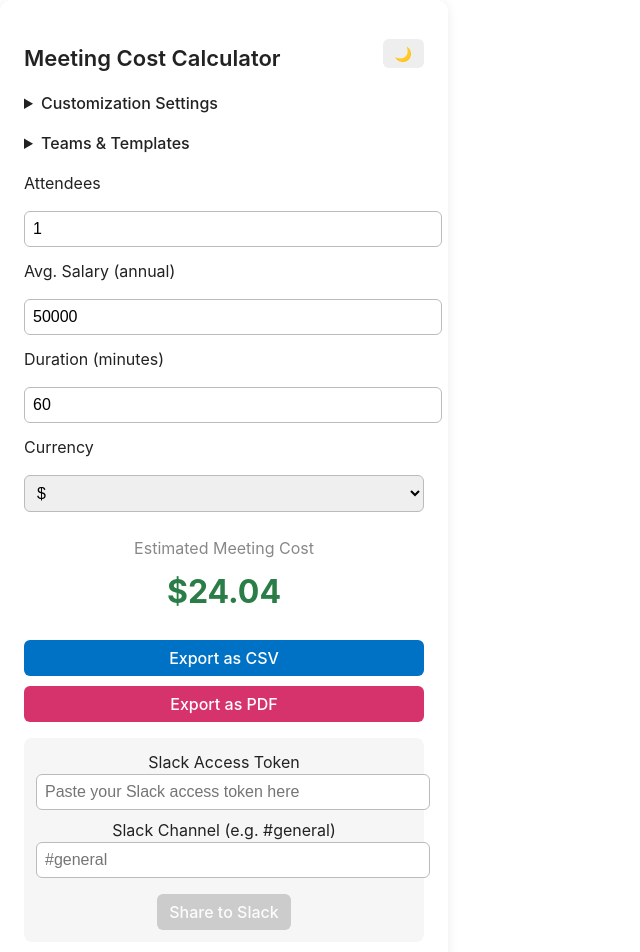
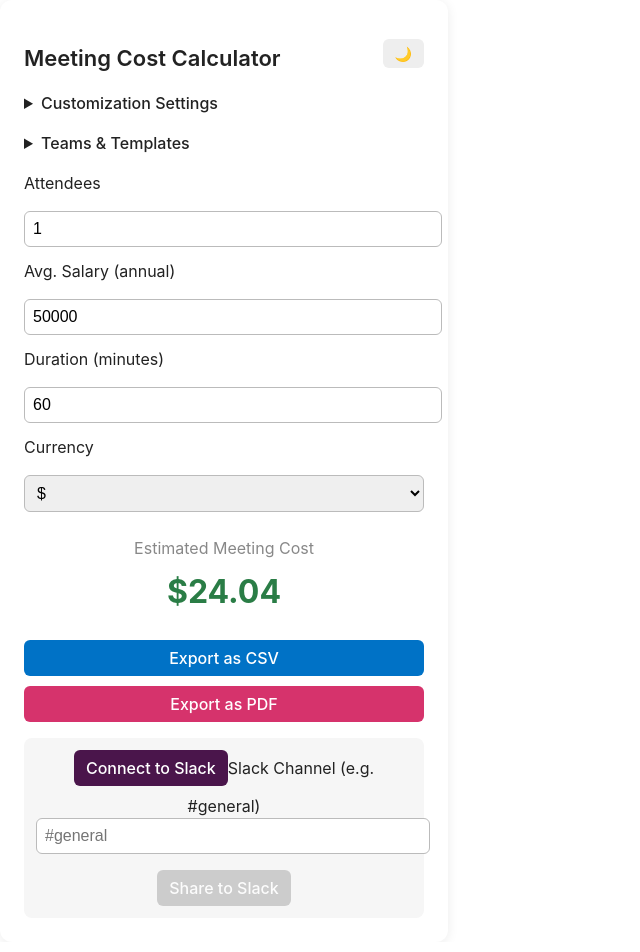
Before and after one commit to Hermit-commits-code/meeting-cost-calculator, a React (Vite) app: page / in a window 1280 px wide. Shown: the top 952 px of the page, without its empty margins (0-640 px from the left). Built offline with nearby package versions, Linux system fonts and the light colour scheme.

Commit message:
feat: automate Slack OAuth flow for users

```diff
--- a/package.json
+++ b/package.json
@@ -1,7 +1,7 @@
 {
   "name": "meeting-cost-calculator",
   "private": true,
-  "version": "0.0.14",
+  "version": "0.0.15",
   "type": "module",
   "scripts": {
     "dev": "vite",
--- a/src/App.jsx
+++ b/src/App.jsx
@@ -1,9 +1,55 @@
-import { useState } from "react";
+import React, { useState } from "react"; // Import React to fix useEffect lint error
 import "./App.css";
 
 // ...define your state, handlers, and logic here...
 
 function App() {
+  // Detect OAuth code in URL and exchange for token
+  React.useEffect(() => {
+    const params = new URLSearchParams(window.location.search);
+    const code = params.get("code");
+    if (code) {
+      setSlackStatus("Authorizing with Slack...");
+      fetch(
+        "https://slack-oauth-relay-8bm11eodj-joseph-chus-projects.vercel.app/api/exchange-token",
+        {
+          method: "POST",
+          headers: { "Content-Type": "application/json; charset=utf-8" },
+          body: JSON.stringify({ code }),
+        }
+      )
+        .then((res) => res.json())
+        .then((data) => {
+          if (data.access_token) {
+            setSlackAccessToken(data.access_token);
+            savePref("slackAccessToken", data.access_token);
+            setSlackStatus("Slack connected!");
+            // Remove code from URL for cleanliness
+            window.history.replaceState(
+              {},
+              document.title,
+              window.location.pathname
+            );
+          } else {
+            setSlackStatus(
+              "Error: " + (data.error || "Could not retrieve token")
+            );
+          }
+        })
+        .catch(() => setSlackStatus("Error: Network or permission issue"));
+    }
+  }, []);
+  // Slack OAuth constants
+  const SLACK_CLIENT_ID = "9599374319411.9591125131255";
+  const SLACK_REDIRECT_URI =
+    "https://slack-oauth-relay-8bm11eodj-joseph-chus-projects.vercel.app/oauth/callback";
+
+  function connectToSlack() {
+    const authUrl = `https://slack.com/oauth/v2/authorize?client_id=${SLACK_CLIENT_ID}&scope=chat:write,channels:read,groups:read,im:read,mpim:read&redirect_uri=${encodeURIComponent(
+      SLACK_REDIRECT_URI
+    )}`;
+    window.open(authUrl, "_blank");
+  }
   const [theme, setTheme] = useState("light");
 
   function handleTheme(nextTheme) {
@@ -391,26 +437,24 @@ function App() {
               borderRadius: 8,
             }}
           >
-            <label htmlFor="slack-token-input">Slack Access Token</label>
-            <input
-              id="slack-token-input"
-              type="text"
-              value={slackAccessToken}
-              onChange={(e) => {
-                setSlackAccessToken(e.target.value);
-                savePref("slackAccessToken", e.target.value);
-              }}
-              placeholder="Paste your Slack access token here"
+            <button
+              type="button"
+              onClick={connectToSlack}
               style={{
-                width: "100%",
-                padding: 8,
+                padding: "8px 12px",
                 borderRadius: 6,
-                border: "1px solid #bbb",
+                border: "none",
+                background: "#4a154b",
+                color: "#fff",
+                fontWeight: 500,
+                cursor: "pointer",
                 fontSize: 16,
                 marginBottom: 8,
               }}
-              aria-label="Slack access token input"
-            />
+              aria-label="Connect to Slack"
+            >
+              Connect to Slack
+            </button>
             <label htmlFor="slack-channel-input">
               Slack Channel (e.g. #general)
             </label>
```
Also changed, not shown: 2 other files (tests, documents, lock files or other folders).
